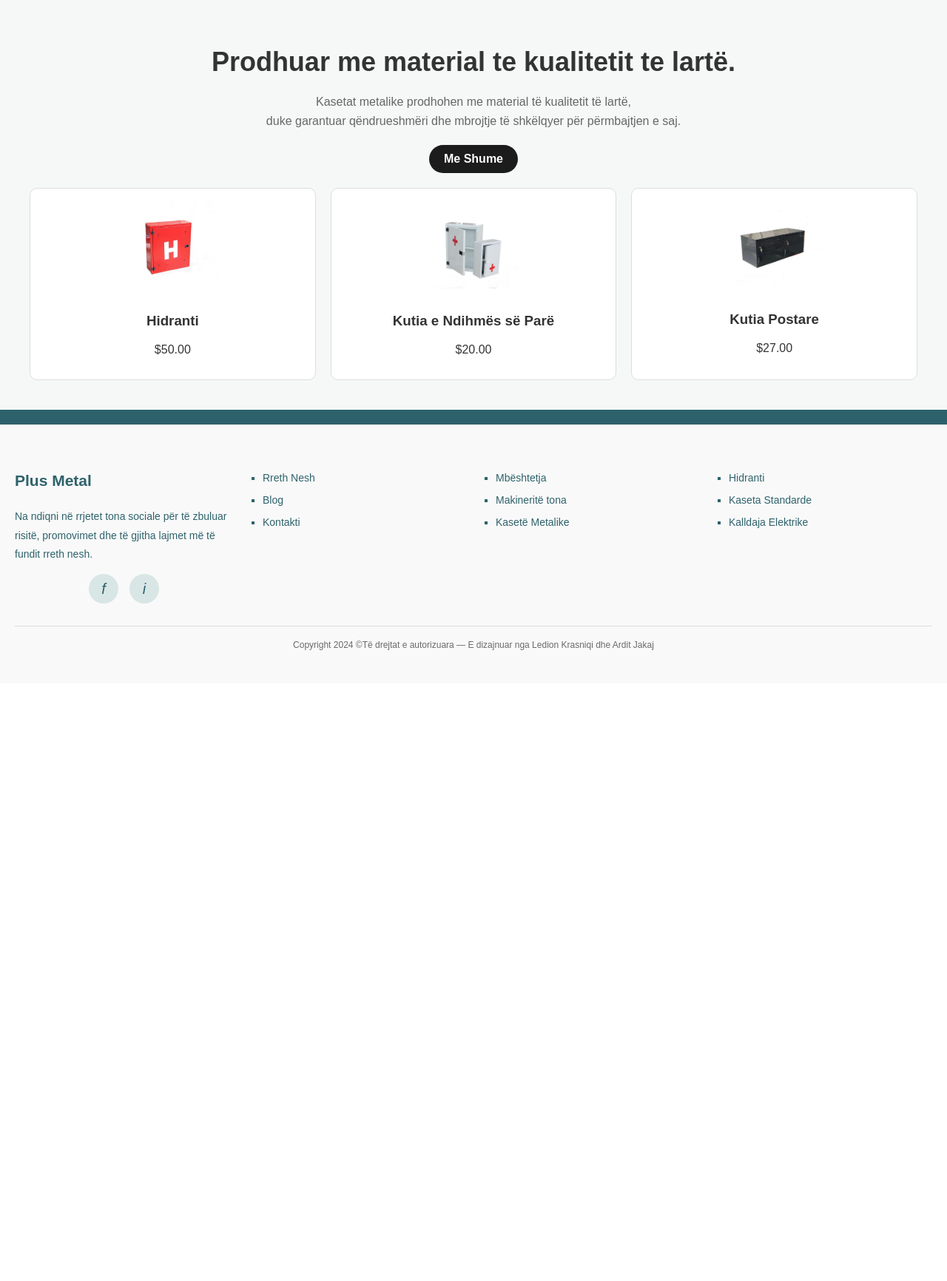
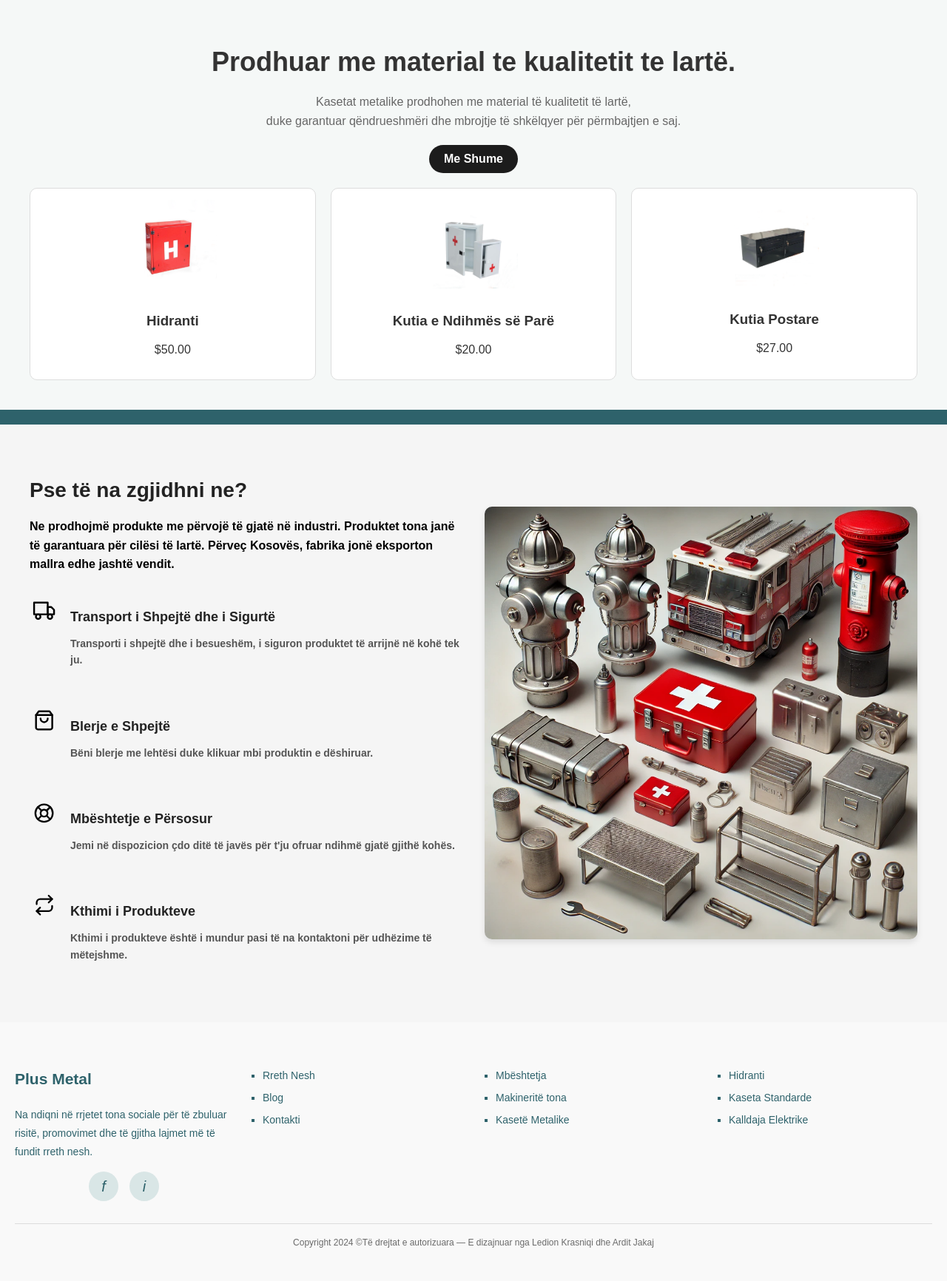
Before and after one commit to ledioni05/ProjektiPlusMetal, a PHP site: page / in a window 1280 px wide. Shown: the part 667-2399 px from the top of the page at 74% size. Before the commit the page ends 1546 px from the top, so only its background shows below. Run offline with PHP 8.4, Linux system fonts and the light colour scheme.

Commit message:
permisim i index

```diff
--- a/css/index.css
+++ b/css/index.css
@@ -245,6 +245,83 @@ html, body {
 .divi3 .description .btn:hover {
   background-color: #333;
 }
+
+
+.why-choose-us {
+  padding: 50px 20px;
+  display: flex;
+  justify-content: center;
+  align-items: center;
+  background-color: #f5f5f5;
+}
+
+.contenti {
+  display: flex;
+  gap: 30px;
+  max-width: 1200px;
+  width: 100%;
+}
+
+.text-section {
+  flex: 1;
+  text-decoration: none;
+  color: black;
+  font-size: 18px;
+  font-weight: bold;
+}
+
+.text-section h2 {
+  font-size: 28px;
+  margin-bottom: 20px;
+  color: #222;
+}
+
+.text-section p {
+  font-size: 16px;
+  margin-bottom: 30px;
+  line-height: 1.6;
+}
+
+.features {
+  display: flex;
+  flex-direction: column;
+  gap: 20px;
+}
+
+.feature {
+  display: flex;
+  align-items: flex-start;
+  gap: 15px;
+}
+
+.feature img {
+  width: 40px;
+  height: 40px;
+}
+
+.feature h3 {
+  font-size: 18px;
+  margin-bottom: 5px;
+  color: #222;
+}
+
+.feature p {
+  font-size: 14px;
+  color: #555;
+}
+
+.image-section {
+  flex: 1;
+  display: flex;
+  justify-content: center;
+  align-items: center;
+}
+
+.image-section img {
+  max-width: 100%;
+  border-radius: 10px;
+  box-shadow: 0 4px 8px rgba(0, 0, 0, 0.1);
+}
 .footer {
   background-color: #f9f9f9;
   padding: 40px 20px;
--- a/index.html
+++ b/index.html
@@ -72,6 +72,47 @@
         </div>
     </div>
 
+    <section class="why-choose-us">
+      <div class="contenti">
+          <div class="text-section">
+              <h2>Pse të na zgjidhni ne?</h2>
+              <p>Ne prodhojmë produkte me përvojë të gjatë në industri. Produktet tona janë të garantuara për cilësi të lartë. Përveç Kosovës, fabrika jonë eksporton mallra edhe jashtë vendit.</p>
+              <div class="features">
+                  <div class="feature">
+                      <img src="truck.svg" alt="Transport i Shpejtë">
+                      <div>
+                          <h3>Transport i Shpejtë dhe i Sigurtë</h3>
+                          <p>Transporti i shpejtë dhe i besueshëm, i siguron produktet të arrijnë në kohë tek ju.</p>
+                      </div>
+                  </div>
+                  <div class="feature">
+                      <img src="bag.svg" alt="Blerje e Shpejtë">
+                      <div>
+                          <h3>Blerje e Shpejtë</h3>
+                          <p>Bëni blerje me lehtësi duke klikuar mbi produktin e dëshiruar.</p>
+                      </div>
+                  </div>
+                  <div class="feature">
+                      <img src="support.svg" alt="Mbështetje">
+                      <div>
+                          <h3>Mbështetje e Përsosur</h3>
+                          <p>Jemi në dispozicion çdo ditë të javës për t'ju ofruar ndihmë gjatë gjithë kohës.</p>
+                      </div>
+                  </div>
+                  <div class="feature">
+                      <img src="return.svg" alt="Kthimi i Produkteve">
+                      <div>
+                          <h3>Kthimi i Produkteve</h3>
+                          <p>Kthimi i produkteve është i mundur pasi të na kontaktoni për udhëzime të mëtejshme.</p>
+                      </div>
+                  </div>
+              </div>
+          </div>
+          <div class="image-section">
+              <img src="foto.webp" alt="Produktet tona">
+          </div>
+      </div>
+  </section>
 
     <div class="footer">
         <div class="content">
```
